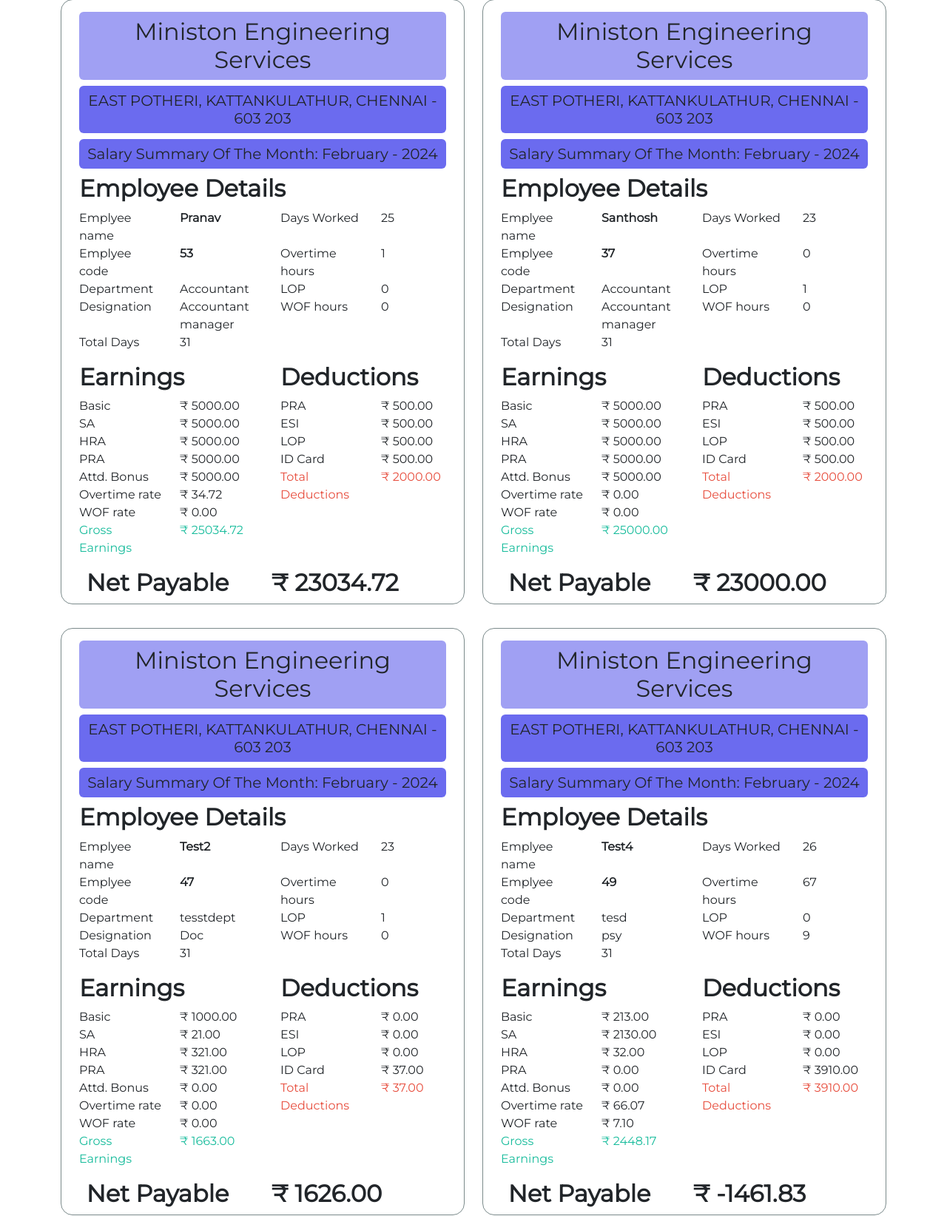
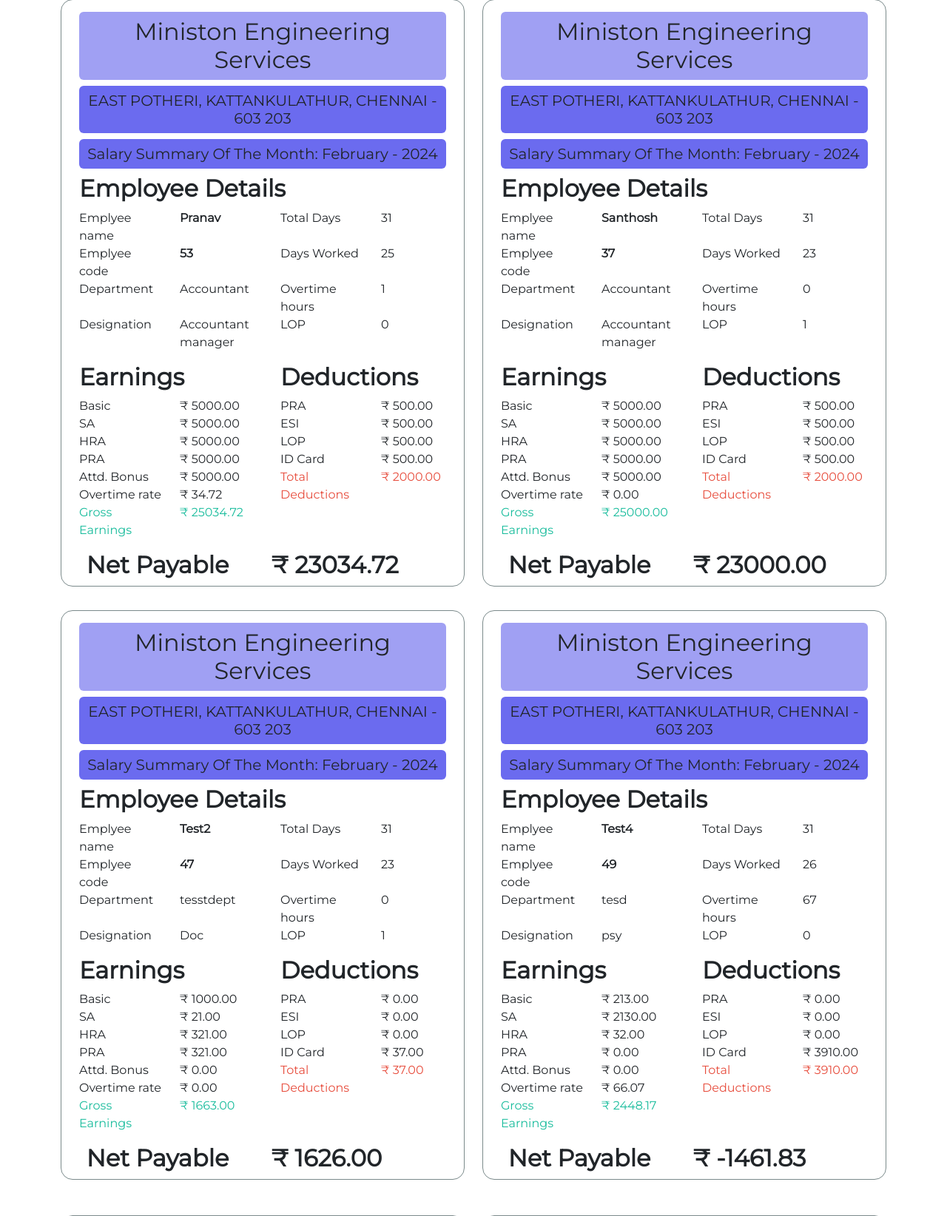
Before and after one commit to ShyamSundhar1411/PayRoll-System-Project, a Django app: page / in a window 1280 px wide. Shown: the part 393-2037 px from the top of the page at 74% size. Run offline with Django 4.2, Linux system fonts and the light colour scheme; data comes from the database, SQL or seed files in the repository; some libraries are stand-ins or nearby versions; some web fonts are replaced.

Commit message:
WOf removed

```diff
--- a/services/templates/services/payslip.html
+++ b/services/templates/services/payslip.html
@@ -68,30 +68,26 @@
           <div class="col-6 col-md-3 fw-bold text-capitalize ">
             {{ pay.employee.emp_name }}
           </div>
+          <div class="col-6 col-md-3">Total Days</div>
+          <div class="col-6 col-md-3">{{ pay.total_days }}</div>
+        </div>
+        <div class="row">
+          <div class="col-6 col-md-3">Emplyee code</div>
+          <div class="col-6 col-md-3 fw-bold">{{ pay.employee.emp_code }}</div>
           <div class="col-6 col-md-3">Days Worked</div>
           <div class="col-6 col-md-3">{{ pay.total_days_worked }}</div>
         </div>
         <div class="row">
-          <div class="col-6 col-md-3">Emplyee code</div>
-          <div class="col-6 col-md-3 fw-bold">{{ pay.employee.emp_code }}</div>
+          <div class="col-6 col-md-3">Department</div>
+          <div class="col-6 col-md-3">{{ pay.employee.department }}</div>
           <div class="col-6 col-md-3">Overtime hours</div>
           <div class="col-6 col-md-3">{{ pay.overtime_hrs }}</div>
         </div>
         <div class="row">
-          <div class="col-6 col-md-3">Department</div>
-          <div class="col-6 col-md-3">{{ pay.employee.department }}</div>
+          <div class="col-6 col-md-3">Designation</div>
+          <div class="col-6 col-md-3">{{ pay.employee.designation }}</div>
           <div class="col-6 col-md-3">LOP</div>
           <div class="col-6 col-md-3">{{ pay.absent_days }}</div>
-        </div>
-        <div class="row">
-          <div class="col-6 col-md-3">Designation</div>
-          <div class="col-6 col-md-3">{{ pay.employee.designation }}</div>
-          <div class="col-6 col-md-3">WOF hours</div>
-          <div class="col-6 col-md-3">{{ pay.WOF_hrs }}</div>
-        </div>
-        <div class="row">
-          <div class="col-6 col-md-3">Total Days</div>
-          <div class="col-6 col-md-3">{{ pay.total_days }}</div>
         </div>
       </div>
 
@@ -122,10 +118,6 @@
             <div class="row">
               <div class="col-6 col-md-6">Overtime rate</div>
               <div class="col-6 col-md-6">₹ {{ pay.overtime_rate }}</div>
-            </div>
-            <div class="row">
-              <div class="col-6 col-md-6">WOF rate</div>
-              <div class="col-6 col-md-6">₹ {{ pay.WOF_rate }}</div>
             </div>
             <div class="row">
               <div class="col-6 col-md-6 text-success">Gross Earnings</div>
--- a/services/views.py
+++ b/services/views.py
@@ -300,31 +300,34 @@ def export_payslip(request, selected_month, selected_year):
                 "Employee Name",
                 payslip.employee.emp_name,
                 "",
-                "Paid Days",
-                payslip.total_days_worked,
+                "Total Days",
+                payslip.total_days,
+
             ],
             [
                 "Employee Code",
                 payslip.employee.emp_code,
                 "",
-                "LOPs",
-                payslip.absent_days,
+                "Paid Days",
+                payslip.total_days_worked,
+
             ],
             [
                 "Designation",
+                payslip.employee.designation,
+                "",
+                "LOPs",
+                payslip.absent_days,
+
+            ],
+            [
+                "Department",
                 payslip.employee.department,
                 "",
                 "OT hours",
                 payslip.overtime_hrs,
             ],
-            [
-                "Department",
-                payslip.employee.department,
-                "",
-                "WOF hours",
-                payslip.WOF_hrs,
-            ],
-            ["Total Days", payslip.total_days],
+            ["", ""],
             [" "],
             ["Earning", "", "", "Deductions", ""],
             [
```
